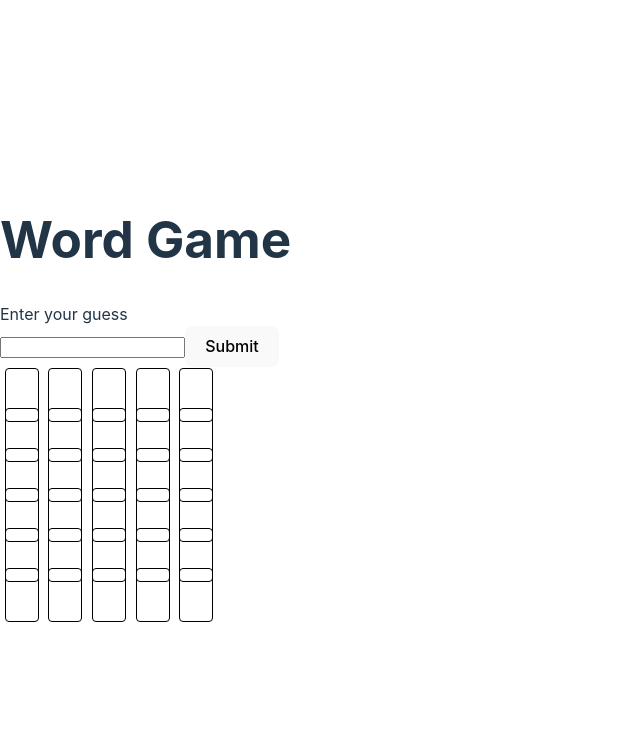
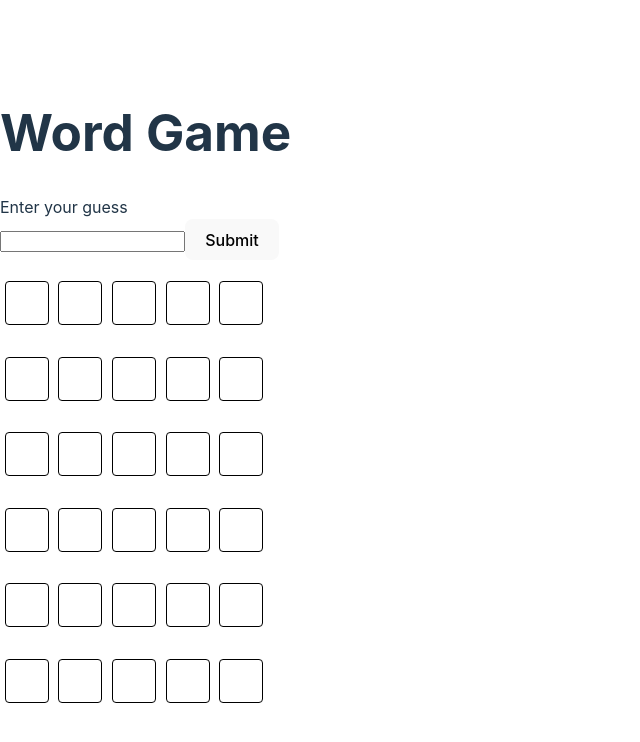
Before and after one commit to Sam-Kikoma/project-wordle, a React (Vite) app: page / in a window 1280 px wide. Shown: the top 742 px of the page, without its empty margins (0-640 px from the left). Built offline with nearby package versions, Linux system fonts and the light colour scheme.

Commit message:
A little styling

```diff
--- a/src/index.css
+++ b/src/index.css
@@ -58,12 +58,9 @@ span {
 	margin: 0.3rem;
 	padding: 1rem;
 	border-radius: 4px;
-	width: 100px;
-	height: 14px;
-}
-
-.guess {
-	margin: 3rem 0.5rem;
+	display: inline-block;
+	width: 10px;
+	height: 10px;
 }
 
 @media (prefers-color-scheme: light) {
```
